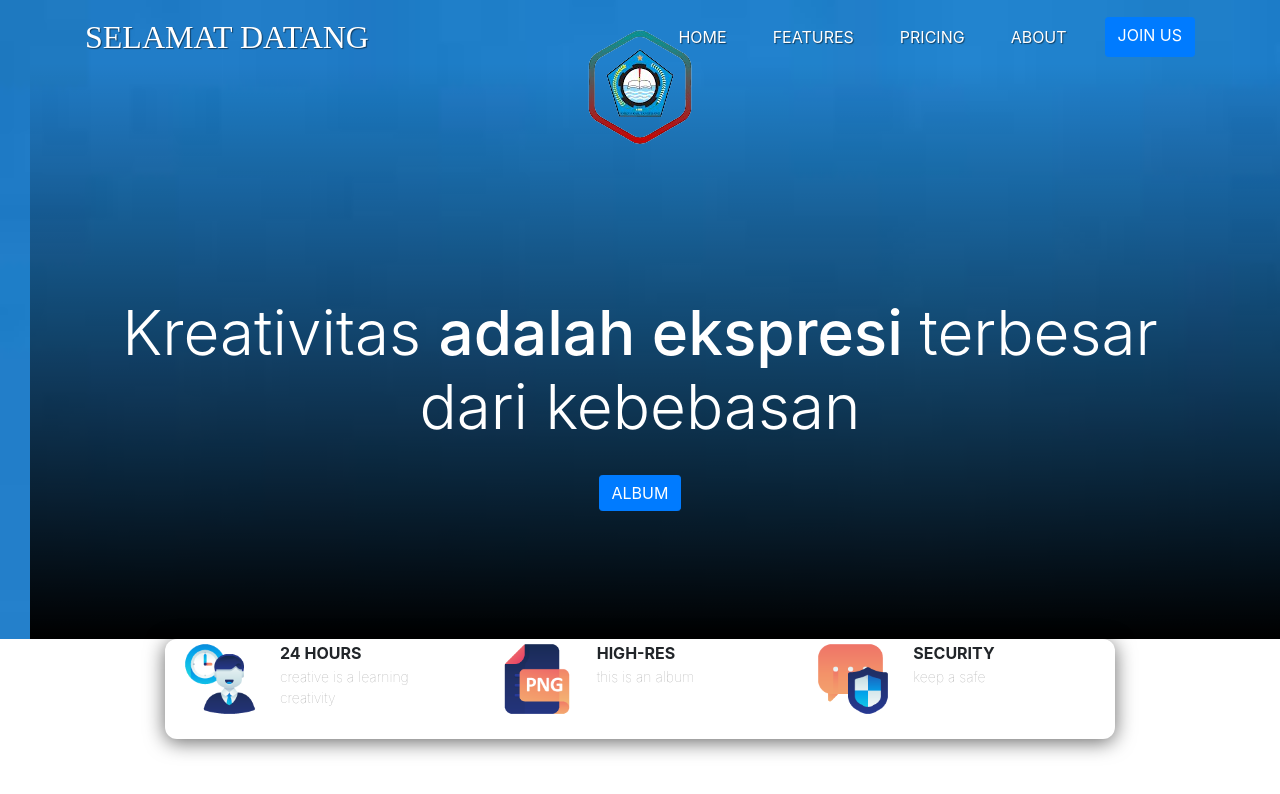
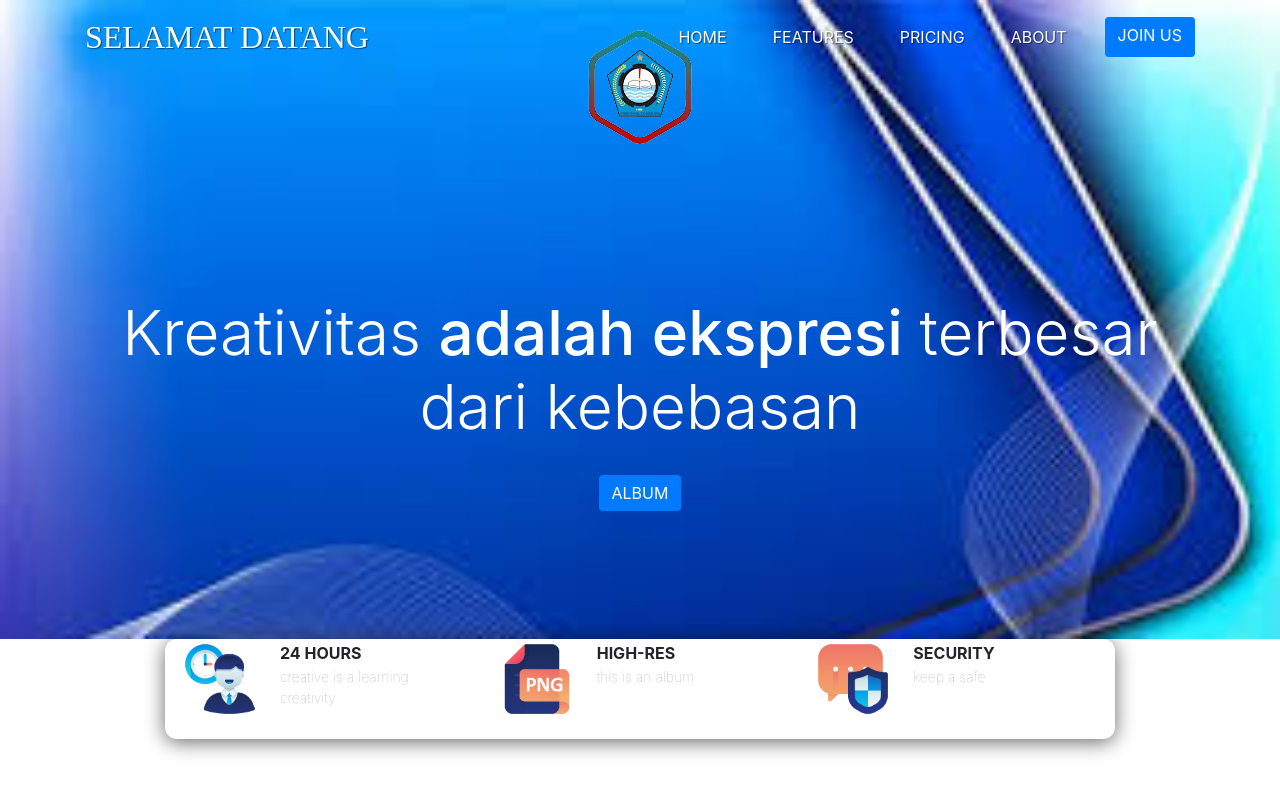
Before and after one commit to HAIKALARRAHMARPL2/HAIKAL-ARRAHMAN-10RPL2, a plain HTML site: page index.html in a window 1280 px wide. Shown: the top 794 px of the page. Drawn offline with nearby package versions, Linux system fonts and the light colour scheme.

Commit message:
commit ketiga

```diff
--- a/style.css
+++ b/style.css
@@ -95,7 +95,7 @@
 
 /* Jumbotron */
 .jumbotron{
-    background-image: url(img-ngobar-8/img/warna\ logo.jpg);
+    background-image: url(img-ngobar-8/img/GAMBAR2.jpg);
     background-size: cover;
     height: 540px;
     text-align: center;
@@ -106,7 +106,7 @@
 
 .jumbotron .container{
     position: relative;
-    z-index: 1;
+    z-index: 4;
 }
 
 .jumbotron::after{
@@ -114,9 +114,9 @@
     display: block;
     width: 100%;
     height: 90%;
-    background-image: linear-gradient(to top, rgba(0,0,0,1), rgba(0,0,0,0));
+    background-image: linear-gradient(to top, rgba(0,0,0,0), rgba(0,0,0,0));
     position: absolute;
-    bottom: 0%;
+    bottom: 5%;
 }
 
 
@@ -163,7 +163,7 @@
 .nav-link:hover::after{
     content: '';
     display: block;
-    border-bottom: 3px solid rgba(0, 0, 0, 0.7);
+    border-bottom: 3px solid rgba(0, 0, 0, 1.0);
     width: 50%;
     margin: auto;
     padding-bottom: 5px;
```
Also changed, not shown: img-ngobar-8/img/GAMBAR2.jpg (added), img-ngobar-8/img/gambar.jpg (added), img-ngobar-8/img/images.jpg (added).
